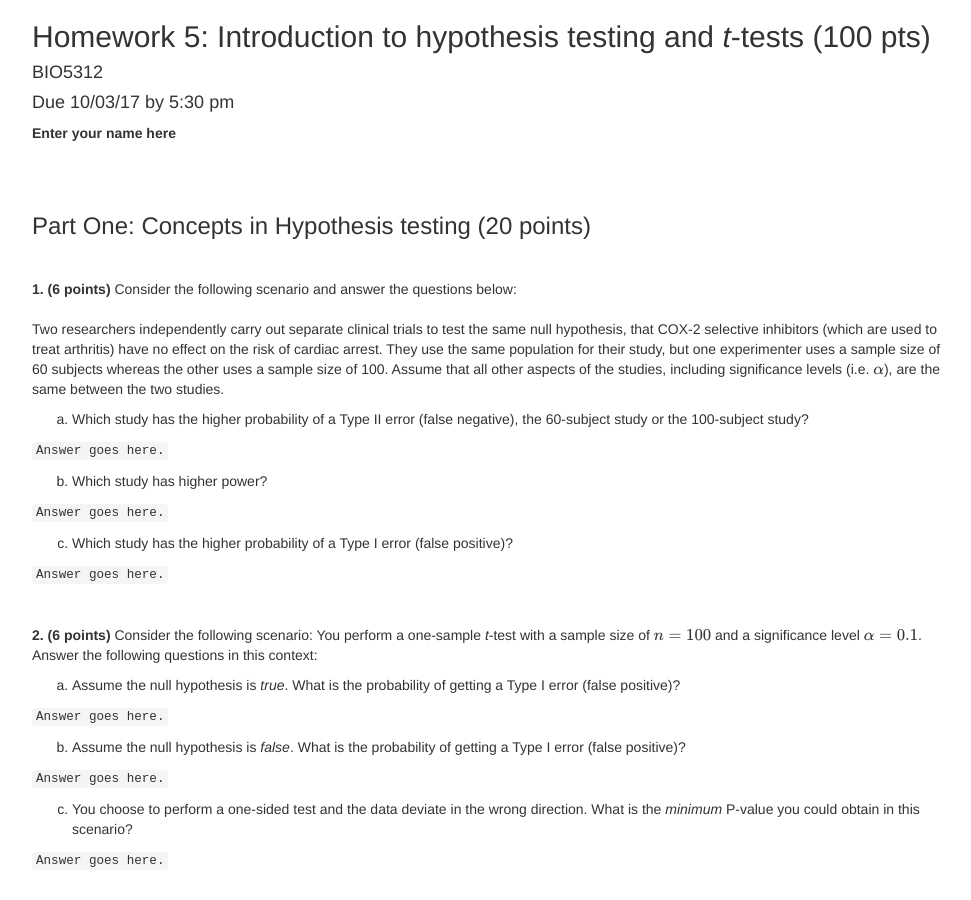
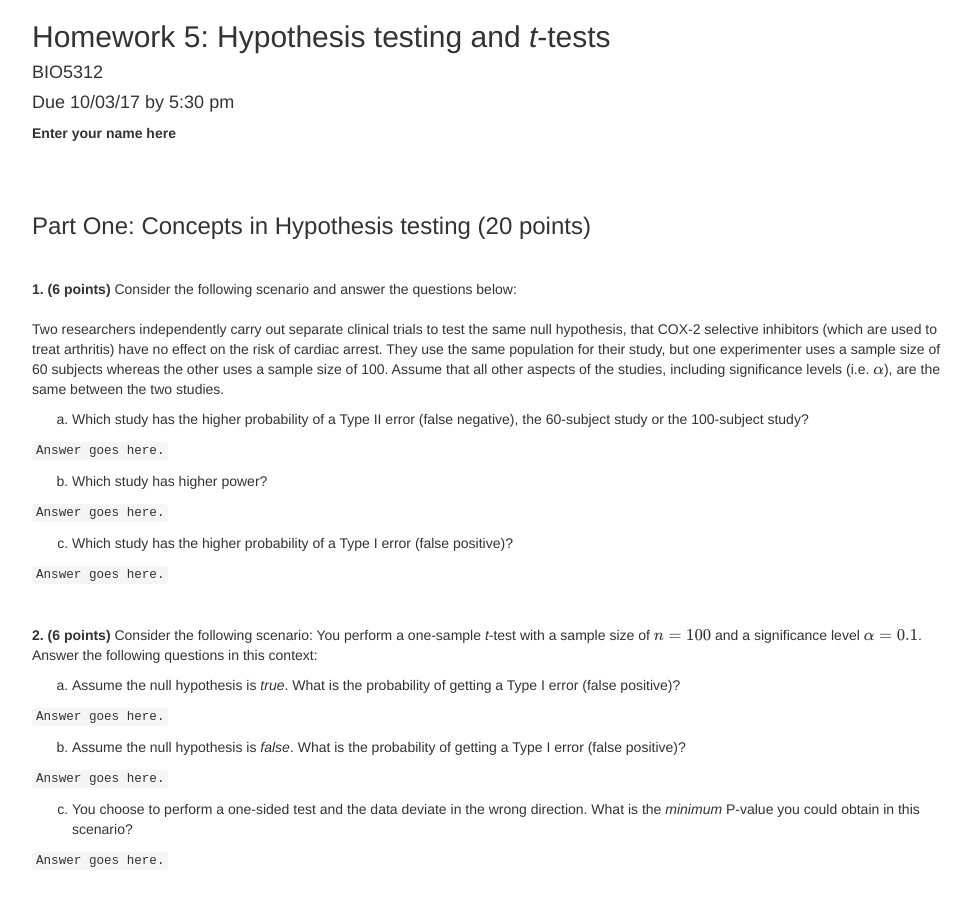
Before and after one commit to sjspielman/bio5312_fall2017, a Jekyll site: the page homeworks/HW5.html, which Jekyll copies as it is, in a window 1280 px wide and 900 px high. Shown: the whole window, without its empty margins (153-1124 px from the left). Built offline with Jekyll 4.4.1, drawn with Linux system fonts in a browser that asks for light colours; formulas are drawn with MathJax 3; some of the changed text lies outside the part shown.

Commit message:
WOAH HW5

````diff
--- a/homeworks/HW5.Rmd
+++ b/homeworks/HW5.Rmd
@@ -9,7 +9,7 @@ knitr::opts_chunk$set(echo = TRUE, fig.align="center", fig.height=4.5, fig.width
 output: html_document
 ---
 
-## Homework 5: Introduction to hypothesis testing and *t*-tests (100 pts)
+## Homework 5: Hypothesis testing and *t*-tests
 #### BIO5312
 #### Due 10/03/17 by 5:30 pm
 
@@ -138,6 +138,7 @@ Assume $\alpha=0.05$ for all tests. Unless otherwise stated, use the function `t
 
 + Use R as a calculator to run the *t*-test and compute a 95% confidence interval
 + Use the function `t.test()`
+
 
 
 ```{r}
--- a/homeworks/HW5.html
+++ b/homeworks/HW5.html
@@ -119,8 +119,8 @@ $(document).ready(function () {
 </div>
 
 
-<div id="homework-5-introduction-to-hypothesis-testing-and-t-tests-100-pts" class="section level2">
-<h2>Homework 5: Introduction to hypothesis testing and <em>t</em>-tests (100 pts)</h2>
+<div id="homework-5-hypothesis-testing-and-t-tests" class="section level2">
+<h2>Homework 5: Hypothesis testing and <em>t</em>-tests</h2>
 <div id="bio5312" class="section level4">
 <h4>BIO5312</h4>
 </div>
@@ -219,7 +219,7 @@ $(document).ready(function () {
 </ul>
 <p><br></p>
 <p><strong>Before you begin</strong>, read the dataset into R:</p>
-<pre class="r"><code>#### Read in the dataset here</code></pre>
+<pre class="r"><code>### read in csv</code></pre>
 <p><br></p>
 <p><strong>1. (20 pts)</strong> Perform a two-tailed one-sample t-test to address the question: Do adult squirrels weigh, on average, 275 g? Note that squirrels belong to the genus <em>Spermophilus</em>. Perform the hypothesis testing in <strong>two ways</strong> (note that you only need to state hypotheses, check assumptions, and report results/conclusions once):</p>
 <ul>
````
Also changed, not shown: other parts of homeworks/HW5.Rmd (+1 -1 lines).
